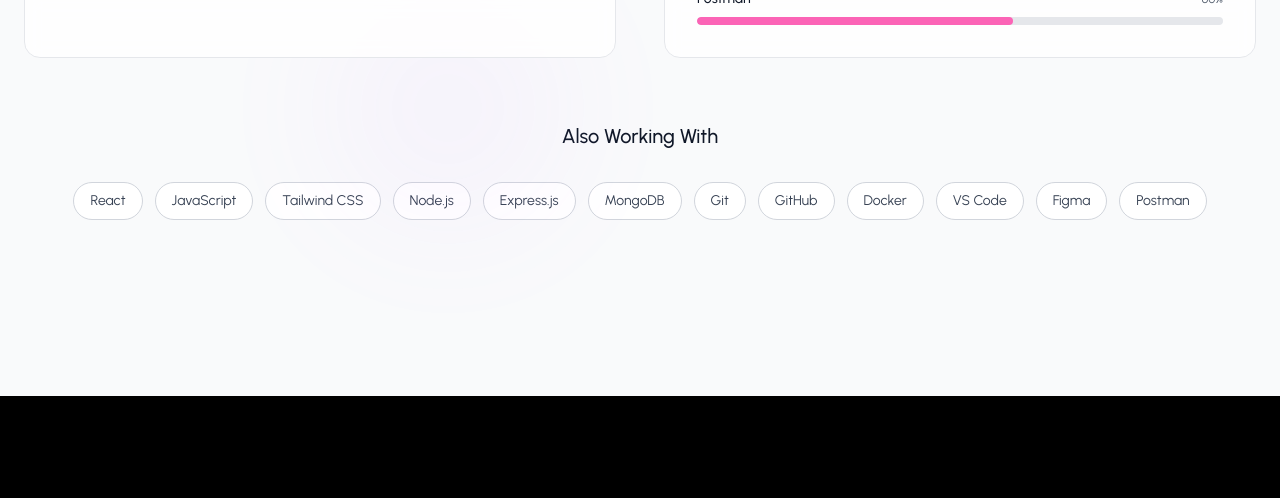
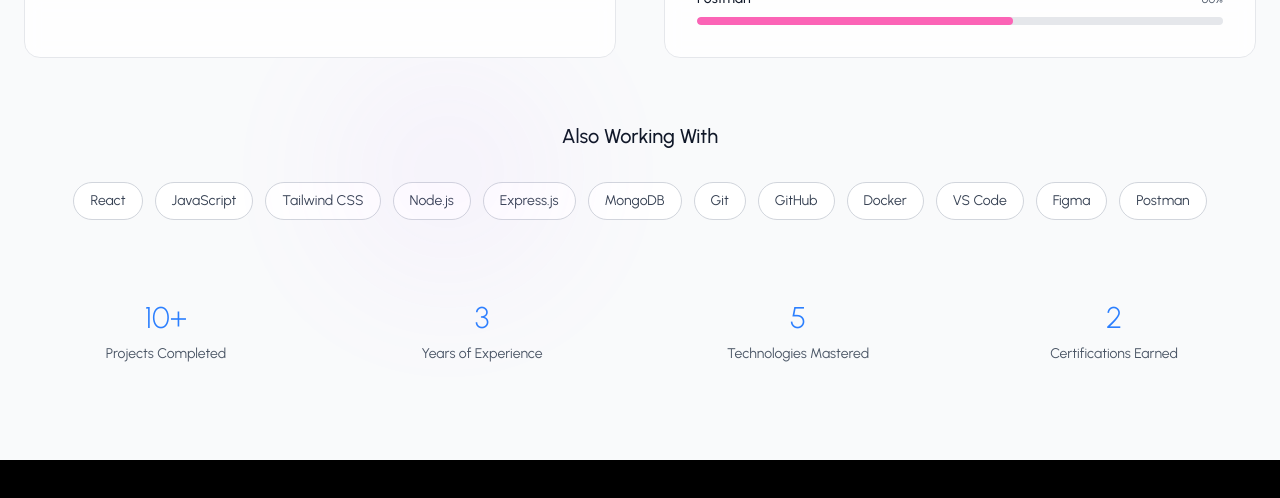
Before and after one commit to AshaniTH/my-portfolio, a React (Vite) app: page / in a window 1280 px wide. Shown: the part 1954-2452 px from the top of the page. Built offline with nearby package versions, Linux system fonts and the light colour scheme.

Commit message:
fix: correct syntax in SkillsSection for improved readability

```diff
--- a/src/components/Sections/SkillsSection.jsx
+++ b/src/components/Sections/SkillsSection.jsx
@@ -220,7 +220,7 @@ const SkillsSection = () => {
         variants={containerVariants}
         className="mt-20 grid grid-cols-2 md:grid-cols-4 gap-8"
         >
-          {STATS.map((stat, index)=>{
+          {STATS.map((stat, index)=> (
             <motion.div
             key={stat.label}
             variants={itemVariants}
@@ -242,7 +242,7 @@ const SkillsSection = () => {
               </div>
             </motion.div>
 
-          })}
+          ))}
 
         </motion.div>
 
```
